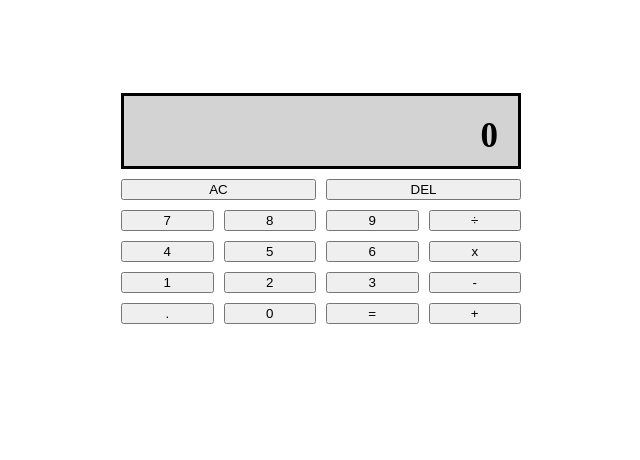
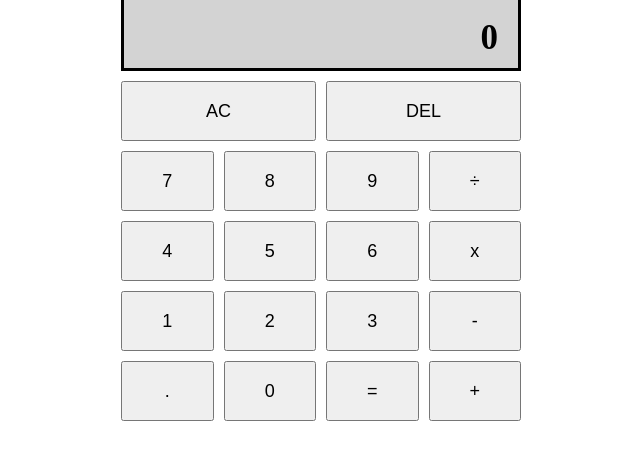
Before and after one commit to kennethalee/odin-calculator, a plain HTML site: page index.html in a window 1280 px wide. Shown: the whole page, without its empty margins (319-959 px from the left). Drawn offline with Linux system fonts and the light colour scheme.

Commit message:
style: add consistent styling for buttons

```diff
--- a/style.css
+++ b/style.css
@@ -36,7 +36,10 @@ main {
   margin: 0 auto;
 }
 
-.btn {
+.operand-btn,
+.operator-btn,
+.clear-btn,
+.delete-btn {
   font-size: 18px;
   text-align: center;
   cursor: pointer;
```
